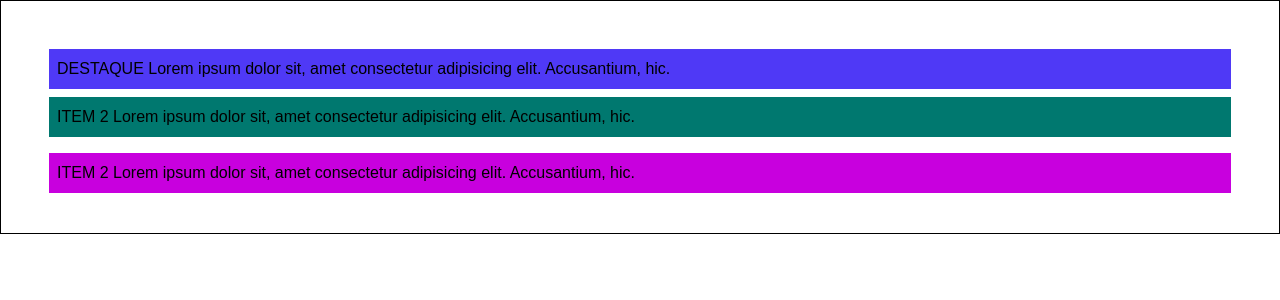
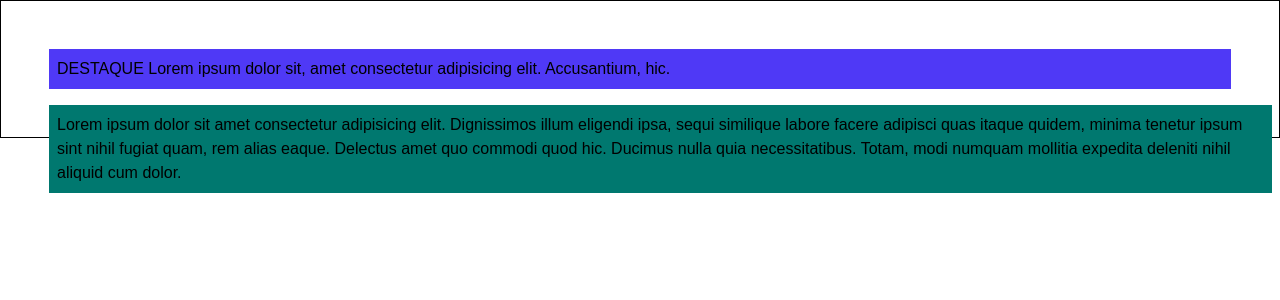
Before and after one commit to MathNunesx/Udemy-Next-TailWind, a Next.js app in the folder next-tailwind/: page /positions in a window 1280 px wide. Shown: the top 300 px of the page. Built offline with nearby package versions, Linux system fonts and the light colour scheme.

Commit message:
position absolute fixed e sticky

```diff
--- a/next-tailwind/src/app/positions/page.tsx
+++ b/next-tailwind/src/app/positions/page.tsx
@@ -4,11 +4,13 @@ export default function AplicacaoFloat(){
         <div className="border p-10">
 
 
-            <p className="bg-indigo-600 p-2 m-2"> DESTAQUE Lorem ipsum dolor sit, amet consectetur adipisicing elit. Accusantium, hic.</p>
+            <p className="bg-indigo-600 p-2 m-2 top-4 sticky"> DESTAQUE Lorem ipsum dolor sit, amet consectetur adipisicing elit. Accusantium, hic.</p>
 
-            <p className="bg-teal-700 p-2 m-2">  ITEM 2 Lorem ipsum dolor sit, amet consectetur adipisicing elit. Accusantium, hic.</p>
+            <p className="bg-teal-700 p-2 m-2 fixed"> Lorem ipsum dolor sit amet consectetur adipisicing elit. Dignissimos illum eligendi ipsa, sequi similique labore facere adipisci quas itaque quidem, minima tenetur ipsum sint nihil fugiat quam, rem alias eaque. Delectus amet quo commodi quod hic. Ducimus nulla quia necessitatibus. Totam, modi numquam mollitia expedita deleniti nihil aliquid cum dolor.</p>
+{/*
+            <p className="bg-fuchsia-600 p-2 m-2 absolute bottom-2">  ITEM 2 Lorem ipsum dolor sit, amet consectetur adipisicing elit. Accusantium, hic.</p> */}
 
-            <p className="bg-fuchsia-600 p-2 m-2 relative top-2">  ITEM 2 Lorem ipsum dolor sit, amet consectetur adipisicing elit. Accusantium, hic.</p>
+            {/* <p className="bg-fuchsia-600 p-2 m-2 relative top-2">  ITEM 2 Lorem ipsum dolor sit, amet consectetur adipisicing elit. Accusantium, hic.</p> */}
 
 
         </div>
```
